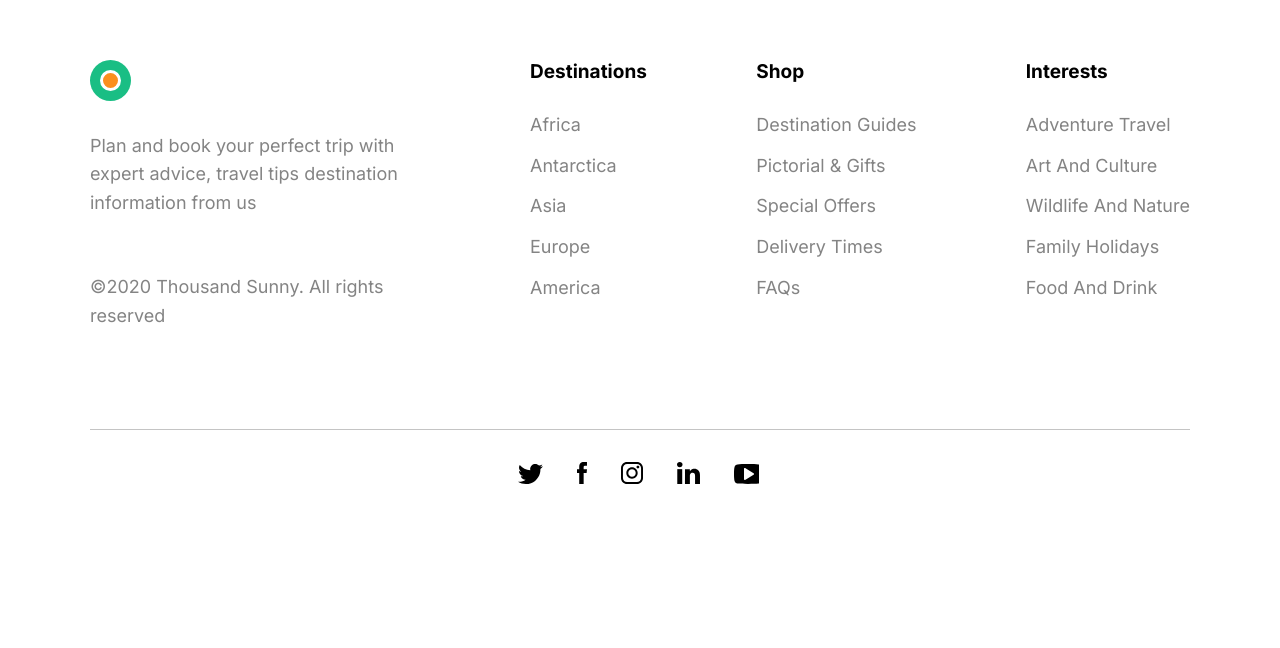
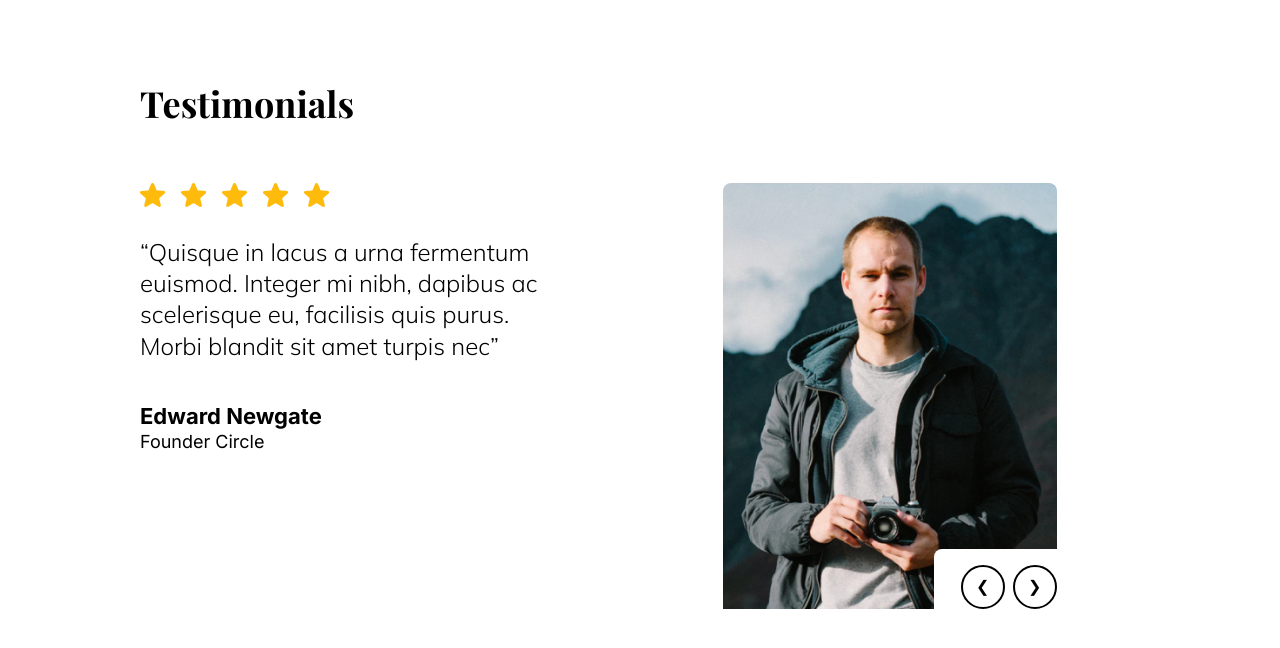
Before and after one commit to olehlavryk/tour-and-travel, a React (Create React App) app: page / in a window 1280 px wide. Shown: the part 2388-3036 px from the top of the page. Before the commit the page ends 2923 px from the top, so only its background shows below. Built offline with nearby package versions, Linux system fonts and the light colour scheme.

Commit message:
Add mibile optimization for Testimonials widgte

```diff
--- a/src/components/Main/Main.js
+++ b/src/components/Main/Main.js
@@ -11,8 +11,8 @@ const Main = () => {
             <TraveFinder />
             <TravelStory />
             <Destinations />
-            {/*<Testimonials />
-            <Stories /> */}
+            <Testimonials />
+            {/*<Stories /> */}
         </StyledMain>
     );
 }
--- a/src/components/Sections/Destinations/Destinations.js
+++ b/src/components/Sections/Destinations/Destinations.js
@@ -5,7 +5,11 @@ import { DestinationsList } from 'src/config/config';
 import { device } from 'src/config/devices';
 
 const StyledDestinations = styled.section`
-    margin-bottom: 262px;
+    margin-bottom: 200px;
+
+    @media ${device.tabletL} {
+        margin-bottom: 282px;
+    }
 `;
 
 const StyledDestinationsList = styled.ul`
@@ -22,7 +26,6 @@ const Destination = styled.li`
 
     @media ${device.mobileL} {
         width: calc(50% - 10px);
-
     }
 
     @media ${device.tablet} {
--- a/src/components/Sections/Testimonials/Testimonials.js
+++ b/src/components/Sections/Testimonials/Testimonials.js
@@ -4,6 +4,7 @@ import Heading from 'src/components/Heading/Heading';
 import Slider from "react-slick";
 import stars from './images/stars.png';
 import author from './images/author.png';
+import { device } from 'src/config/devices';
 
 function SampleNextArrow(props) {
     const { onClick } = props;
@@ -41,18 +42,29 @@ const Arrow = styled.span`
 
 const StyledPrevArrow = styled(Arrow)`
     position: absolute;
-    right: calc(52px + 8.3333%);
+    right: 52px;
     bottom: 0;
+
+    @media ${device.laptopM} {
+        right: calc(52px + 8.3333%);
+    }
 `;
 const StyledNextArrow = styled(Arrow)`
     position: absolute;
-    right: 8.3333%;
+    right: 0;
     bottom: 0;
 
+    @media ${device.laptopM} {
+        right: 8.3333%;
+    }
 `;
 
 const StyledTestimonials = styled.section`
-    margin-bottom: 260px;
+    margin-bottom: 200px;
+
+    @media ${device.tabletL} {
+        margin-bottom: 282px;
+    }
 `;
 
 const SliderWrapper = styled.div`
@@ -64,12 +76,27 @@ const Testimonial = styled.div`
     outline: none;
     display: flex !important;
     justify-content: space-between;
-    align-items: center;
+
     position: realative;
+    flex-wrap: wrap;
 `;
 
 const TestimonialLeft = styled.div`
-    width: 41.6666%;
+    width: 100%;
+    margin-bottom: 0;
+
+    @media ${device.mobileS} {
+        margin-bottom: 30px;
+    }
+
+    @media ${device.mobileL} {
+        width: 47%;
+    }
+
+    @media ${device.tablet} {
+        width: 41.6666%;
+        align-items: center;
+    }
 `;
 
 const TestimonialRating = styled.img`
@@ -108,24 +135,44 @@ const TestimonialAuthorPosition = styled.div`
 `;
 
 const TestimonialRight = styled.div`
-    width: 33.3333%;
-    margin-right: 8.3333%;
+    width: 100%;
     position:relative;
+
+    @media ${device.mobileL} {
+        width: 45%;
+        /* width: 33.3333%; */
+    }
+
+    @media ${device.tablet} {
+        width: 33.3333%;
+    }
+
+    @media ${device.laptopM} {
+        margin-right: 8.3333%;
+    }
 `;
 
 const TestimonialAuthorPhoto = styled.img`
+    width: 100%;
+    height: auto;
+    display:block;
     border-radius: 8px 8px 0 0;
 `;
 
 const TestimonialControlsBox = styled.div`
-    width: 132px;
+    width: 112px;
     height: 60px;
     position: absolute;
-    right: 7.4%;
+    right: 0;
     bottom: 0;
     background-color: #fff;
     border-radius: 8px 0 0 0;
     z-index: 1;
+
+    @media ${device.laptopM} {
+        right: 7.4%;
+        width: 132px;
+    }
 `;
 const Testimonials = () => {
     const settings = {
```
